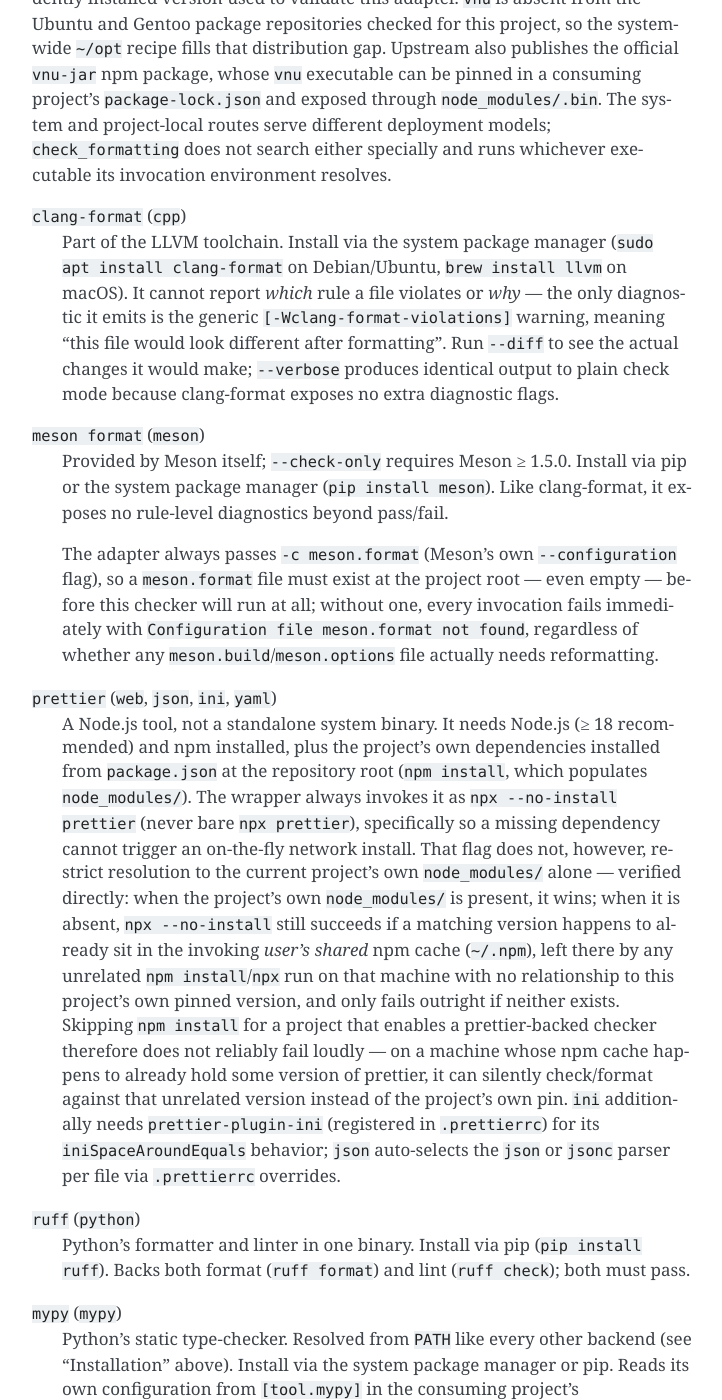
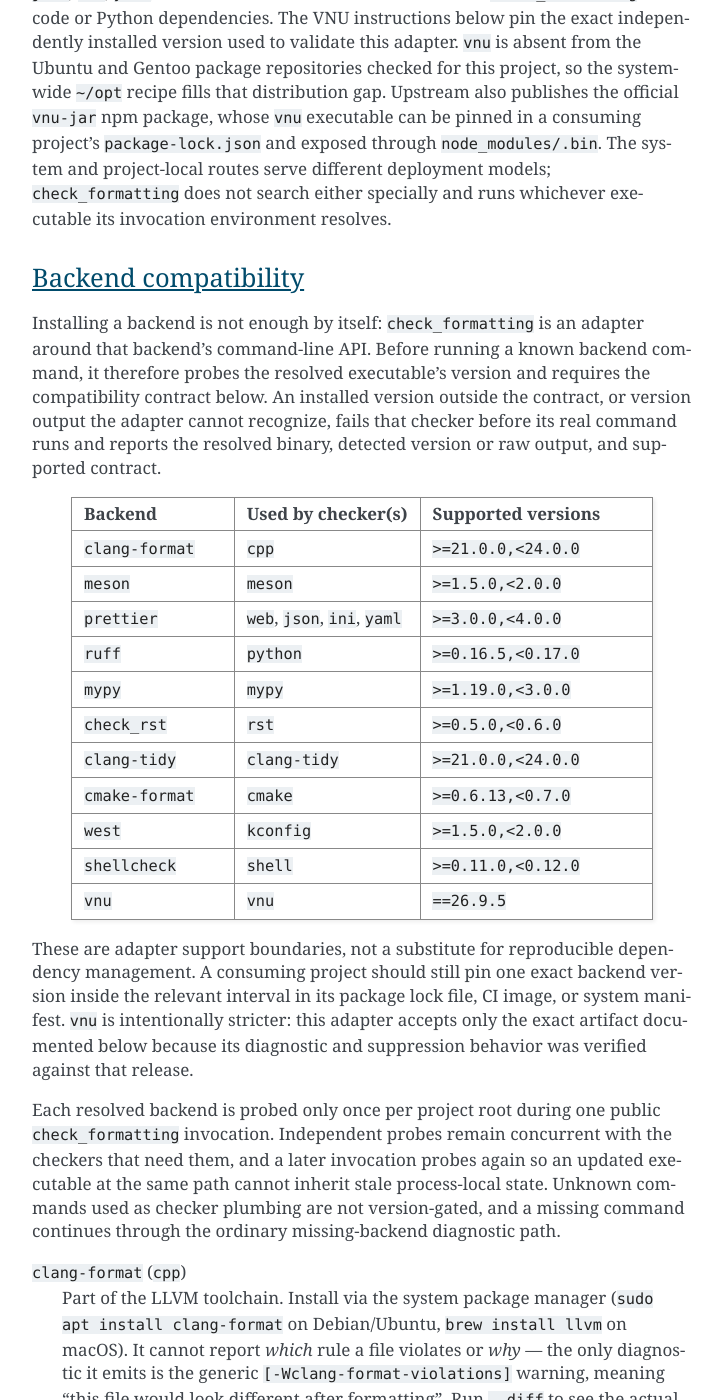
Before and after one commit to dememax/check_formatting, a Sphinx documentation site: the page built from docs/check_formatting.rst, in a window 1280 px wide and 1400 px high, scrolled down 3916 px. Shown: the whole window, without its empty margins (388-1110 px from the left). Built offline with Sphinx 7.4.7, drawn with Linux system fonts in a browser that asks for light colours; some of the changed text lies outside the part shown.

Commit message:
feat(backends): enforce supported CLI versions
check_formatting is an adapter over independently versioned command-line interfaces, so resolving an executable from PATH alone did not establish that the adapter understood its CLI or diagnostics. Define an explicit support contract and version parser for every external backend, including the exact validated VNU release and the reviewed Ruff patch range.

Probe a resolved backend once per project root and public invocation, share same-backend probes safely, and allow unrelated probes to remain concurrent. Reject unsupported or unparseable versions before executing the backend while preserving streamed, diff-captured, worker-captured, quiet, and JSON output contracts. Use npx --no-install for Prettier's version probe and verbose banner so observation cannot trigger installation.

Document the contracts for adopters and the policy/dispatch requirements for maintainers. Validate with 288 passing tests and 3 optional-backend skips, Ruff formatting/lint, strict mypy, the complete check_formatting --all dogfood run, check_rst, and a warning-free Sphinx build.

Co-Authored-By: Codex GPT-5 <noreply@openai.com>

```diff
--- a/docs/check_formatting.rst
+++ b/docs/check_formatting.rst
@@ -173,6 +173,73 @@ npm package, whose ``vnu`` executable can be pinned in a consuming project's
 project-local routes serve different deployment models; ``check_formatting``
 does not search either specially and runs whichever executable its invocation
 environment resolves.
+
+=======================
+Backend compatibility
+=======================
+
+Installing a backend is not enough by itself: ``check_formatting`` is an
+adapter around that backend's command-line API.  Before running a known
+backend command, it therefore probes the resolved executable's version and
+requires the compatibility contract below.  An installed version outside the
+contract, or version output the adapter cannot recognize, fails that checker
+before its real command runs and reports the resolved binary, detected version
+or raw output, and supported contract.
+
+.. list-table::
+   :header-rows: 1
+   :widths: 28 32 40
+
+   * - Backend
+     - Used by checker(s)
+     - Supported versions
+   * - ``clang-format``
+     - ``cpp``
+     - ``>=21.0.0,<24.0.0``
+   * - ``meson``
+     - ``meson``
+     - ``>=1.5.0,<2.0.0``
+   * - ``prettier``
+     - ``web``, ``json``, ``ini``, ``yaml``
+     - ``>=3.0.0,<4.0.0``
+   * - ``ruff``
+     - ``python``
+     - ``>=0.16.5,<0.17.0``
+   * - ``mypy``
+     - ``mypy``
+     - ``>=1.19.0,<3.0.0``
+   * - ``check_rst``
+     - ``rst``
+     - ``>=0.5.0,<0.6.0``
+   * - ``clang-tidy``
+     - ``clang-tidy``
+     - ``>=21.0.0,<24.0.0``
+   * - ``cmake-format``
+     - ``cmake``
+     - ``>=0.6.13,<0.7.0``
+   * - ``west``
+     - ``kconfig``
+     - ``>=1.5.0,<2.0.0``
+   * - ``shellcheck``
+     - ``shell``
+     - ``>=0.11.0,<0.12.0``
+   * - ``vnu``
+     - ``vnu``
+     - ``==26.9.5``
+
+These are adapter support boundaries, not a substitute for reproducible
+dependency management.  A consuming project should still pin one exact
+backend version inside the relevant interval in its package lock file, CI
+image, or system manifest.  ``vnu`` is intentionally stricter: this adapter
+accepts only the exact artifact documented below because its diagnostic and
+suppression behavior was verified against that release.
+
+Each resolved backend is probed only once per project root during one public
+``check_formatting`` invocation.  Independent probes remain concurrent with
+the checkers that need them, and a later invocation probes again so an updated
+executable at the same path cannot inherit stale process-local state.  Unknown
+commands used as checker plumbing are not version-gated, and a missing command
+continues through the ordinary missing-backend diagnostic path.
 
 ``clang-format`` (``cpp``)
    Part of the LLVM toolchain.  Install via the system package manager
@@ -358,8 +425,9 @@ environment resolves.
         ".*Trailing slash on void elements has no effect and interacts badly with unquoted attribute values.*",
       ]
 
-   Version ``26.9.5`` (upstream commit ``a9333cb``) is the version installed
-   and integration-tested on this host.  Its ``vnu.jar`` SHA-256 is
+   Version ``26.9.5`` (upstream commit ``a9333cb``) is the only version this
+   adapter accepts and is integration-tested on this host.  Its ``vnu.jar``
+   SHA-256 is
    ``b37a0a67cde28d6a3b361f4c774cbd80fe3e1fde38824304e295c8d764296756``.
    Install that exact official ``vnu-jar`` package into ``~/opt``; npm is used
    only to acquire and integrity-check the versioned package, while the
```
Also changed, not shown: README.md (+9 -0 lines), docs/architecture.rst (+28 -3 lines), docs/roadmap/adopter-onboarding-guide.rst (+13 -15 lines), docs/roadmap/backend-install-policy.rst (+8 -0 lines), 7 other files.
